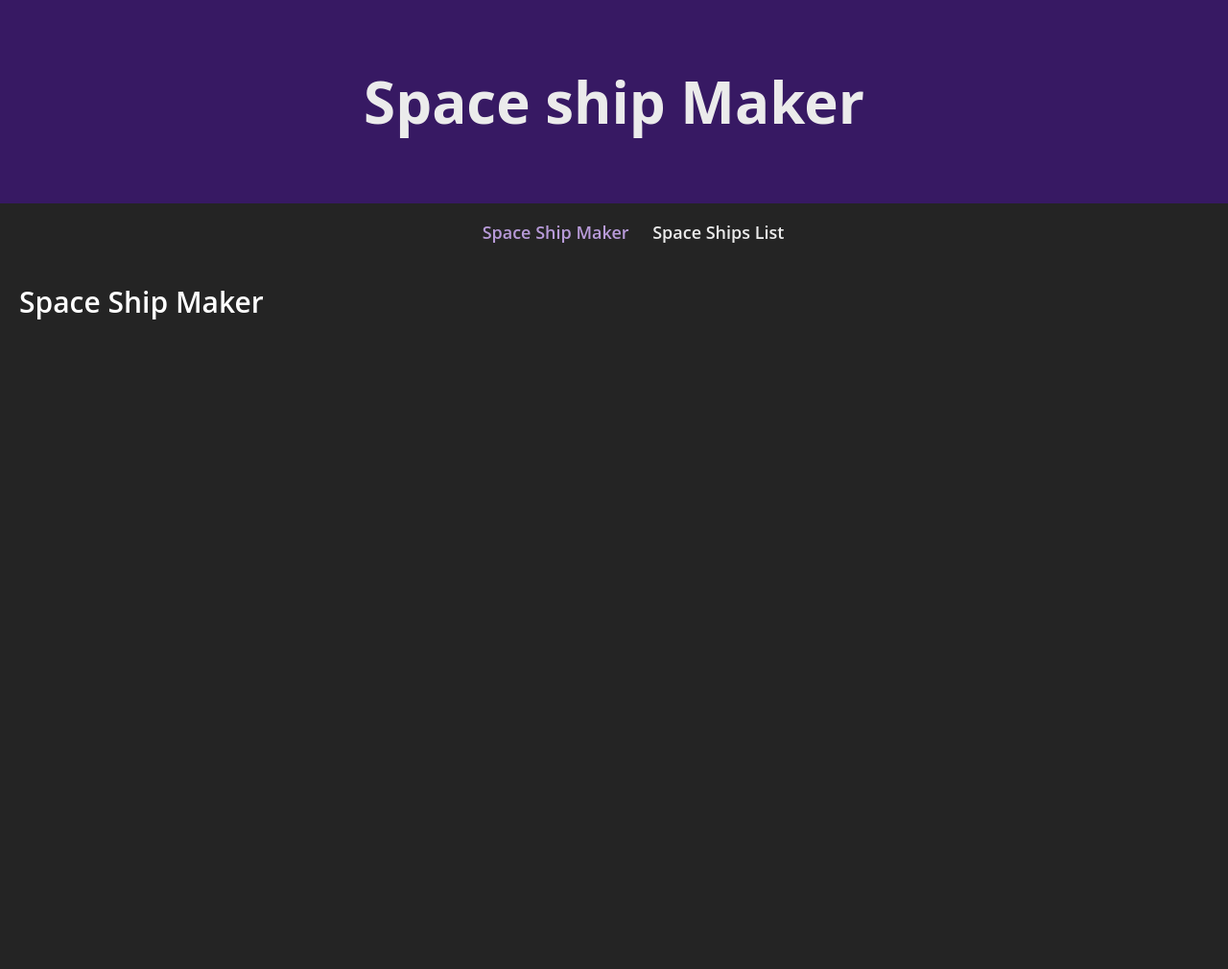
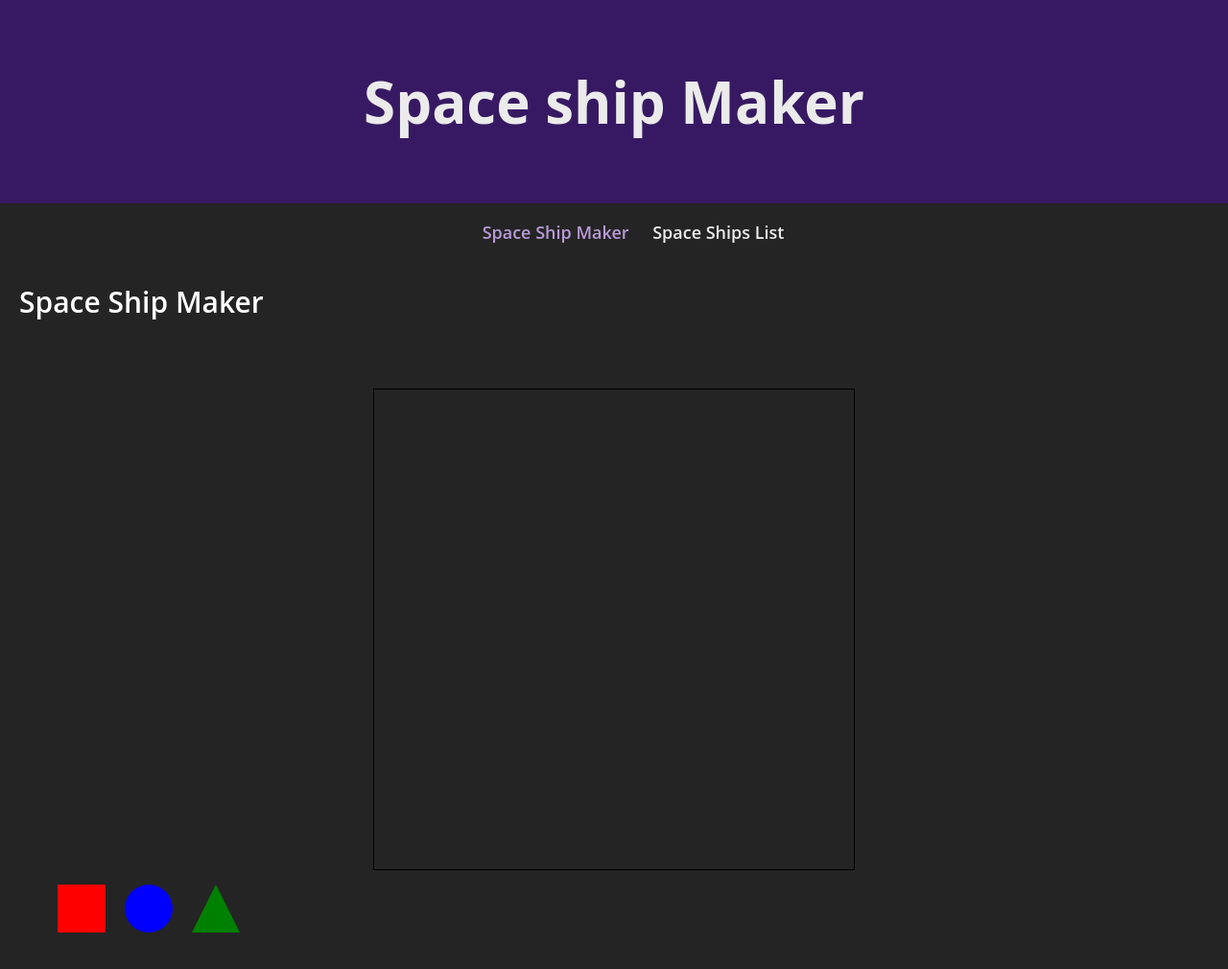
Before and after one commit to Yassinbenhaddou/Dev5-portfolio-Yassin-Benhaddou, a plain HTML site: page Front_End/homePage.html in a window 1280 px wide. Shown: the whole page at 96% size. Before the commit the page ends 800 px from the top, so only its background shows below. Drawn offline with nearby package versions, Linux system fonts and the light colour scheme.

Commit message:
feat: first drag and drop inteface table

```diff
--- a/Front_End/homePage.html
+++ b/Front_End/homePage.html
@@ -36,9 +36,31 @@
 
         <div id="spaceShipMakerDiv">
 
+            <canvas id="canvas" width="500" height="500"></canvas>
+            <div id="shapes">
+                <!-- The square shape -->
+                <div class="shape" id="square" draggable="true" >
+                  <svg width="50" height="50">
+                    <rect x="0" y="0" width="50" height="50" fill="red" />
+                  </svg>
+                </div>
+
+                <!-- The circle shape -->
+                <div class="shape" id="circle" draggable="true">
+                  <svg width="50" height="50">
+                    <circle cx="25" cy="25" r="25" fill="blue" />
+                  </svg>
+                </div>
+
+                <!-- The triangle shape -->
+                <div class="shape" id="triangle" draggable="true" >
+                  <svg width="50" height="50">
+                    <polygon points="0,50 50,50 25,0" fill="green" />
+                  </svg>
+                </div>
+              </div>
 
 
-            <canvas id="canvas"></canvas>
         </div>
     </div>
 
--- a/Front_End/scripts/script.js
+++ b/Front_End/scripts/script.js
@@ -28,6 +28,10 @@ for (var i = 0; i < navBarBtns.length; i++) {
 
         this.classList.add("navSelected"); //add the navSelected class to the button that was clicked
     });
+
+
+
+
 }
 
 
--- a/Front_End/scripts/threeJsFile.js
+++ b/Front_End/scripts/threeJsFile.js
@@ -5,7 +5,7 @@ export const threeJsApplication = {
     init: function () {
 
         // create a new Three.js scene
-        const scene = new THREE.Scene();
+        /* const scene = new THREE.Scene();
 
          // set the background color of the scene
          scene.background = new THREE.Color(0x03030);
@@ -22,7 +22,7 @@ export const threeJsApplication = {
          renderer.setSize(window.innerWidth / 4, window.innerHeight / 4);
 
          // Create a new Three.js cube
-        const geometry = new THREE.BoxGeometry(1, 1, 1);
+         const geometry = new THREE.CubeGeometry(0.5, 0.5, 0.5)
          const material = new THREE.MeshBasicMaterial({
              color: 0x8280FF
          });
@@ -45,9 +45,78 @@ export const threeJsApplication = {
 
              renderer.render(scene, camera);
          }
-        animate();
+         animate();*/
+
+
+        /**Drag and drop test  */
+
+        var canvas = document.getElementById("canvas");
+
+        // Get the 2D context of the canvas element
+        var ctx = canvas.getContext("2d");
+
+        // Handle the drag start event
+        function dragStart(event) {
+            console.log("dragStart");
+            event.dataTransfer.setData("text", event.target.id);
+        }
+
+        // Handle the drop event
+        function drop(event) {
+            console.log("drop");
+            event.preventDefault();
+            var data = event.dataTransfer.getData("text");
+
+            // Draw the shape on the canvas
+            switch (data) {
+                case "square":
+                    ctx.drawImage(document.getElementById(data), event.offsetX - 25, event.offsetY - 25);
+                    break;
+                case "circle":
+                    ctx.drawImage(document.getElementById(data), event.offsetX - 25, event.offsetY - 25);
+                    break;
+                case "triangle":
+                    ctx.drawImage(document.getElementById(data), event.offsetX - 25, event.offsetY - 25);
+                    break;
+            }
+        }
+
+        //make dragable event
+
+        document.getElementById("square").addEventListener("dragstart", dragStart, true);
+
+        document.getElementById("circle").addEventListener("dragstart", dragStart, true);
+
+        document.getElementById("triangle").addEventListener("dragstart", dragStart, true);
+
+
+        //make dropable event
+        document.getElementById("square").addEventListener("drop", drop, true);
+
+
+
+
 
 
     },
 
 }
+
+
+
+
+
+
+//three js basic geometry form that you can generate from the three js library
+
+/////CubeGeometry
+// var geometry = new THREE.CubeGeometry( 1, 1, 1 );
+/////SphereGeometry
+// var geometry = new THREE.SphereGeometry( 1, 1, 1 );
+/////TorusGeometry
+// var geometry = new THREE.TorusGeometry( 1, 1, 1, 1 );
+
+//bro i want to make a three js app that can generate 3D space Ships using basic geometry like box, cone, sphere, torus, capsule,
+// to generate the 3d space ship the user can give 2d geometry like square, circle, triangle, rectangle, hexagon, pentagon eatch 2d geometry will be converted to 3d geometry and then the 3d geometry will be used to generate the 3d space ship
+
+//to make the user use a drag and drop interface to generate the 3d space ship, he will drag and drop the 2d geometry on a apart 2d interface with cases (10 x 10) every case represent a 2d element
--- a/Front_End/style.css
+++ b/Front_End/style.css
@@ -68,3 +68,18 @@ h1.contentTitle {
     text-align: center;
     margin: 50px;
 }
+
+
+/* Style the 2D drag and drop interface */
+#canvas {
+    border: 1px solid black;
+  }
+  #shapes {
+    display: flex;
+  }
+  .shape {
+    width: 50px;
+    height: 50px;
+    margin: 10px;
+    cursor: pointer;
+  }
```
Lines whose indentation alone changed are shown as unchanged.
